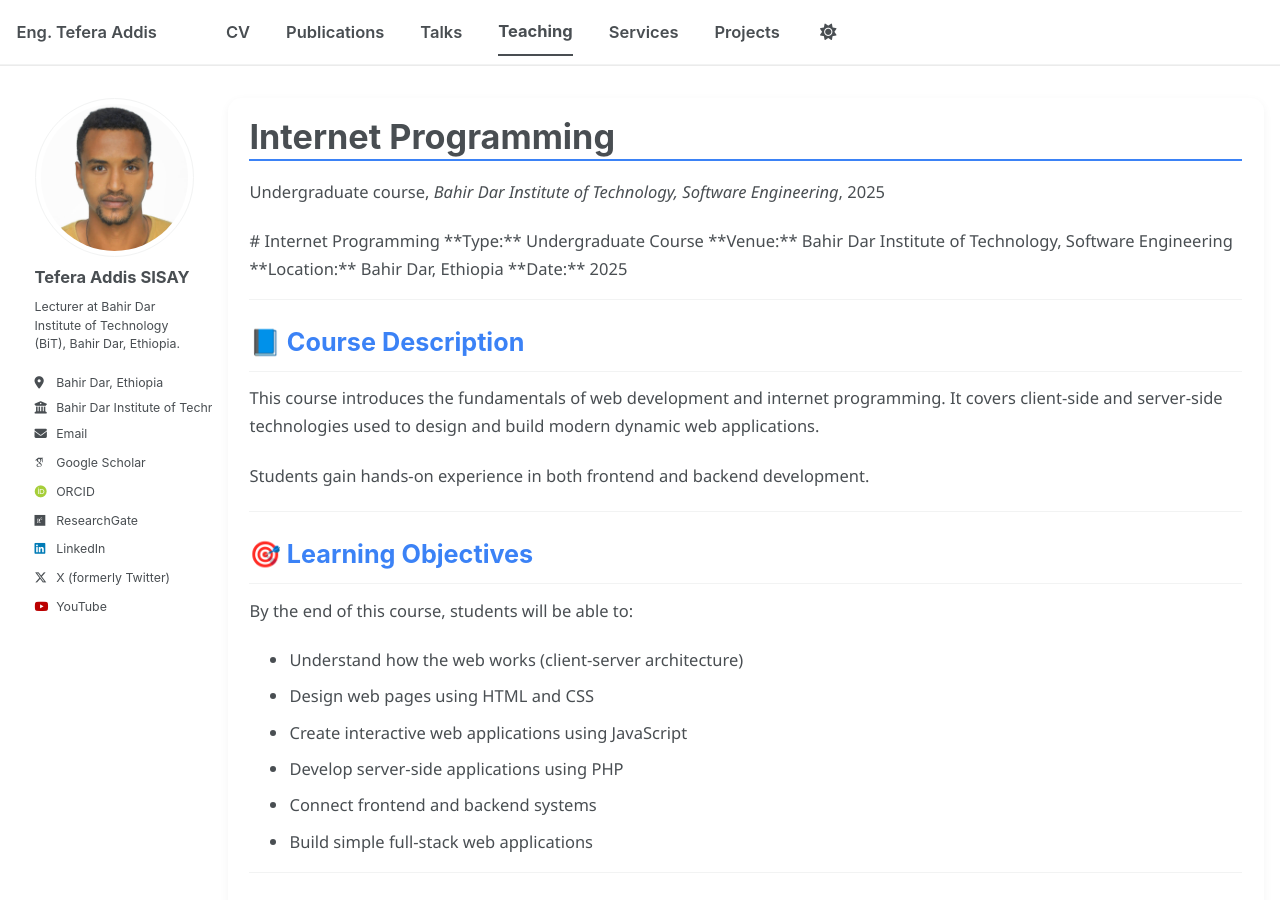
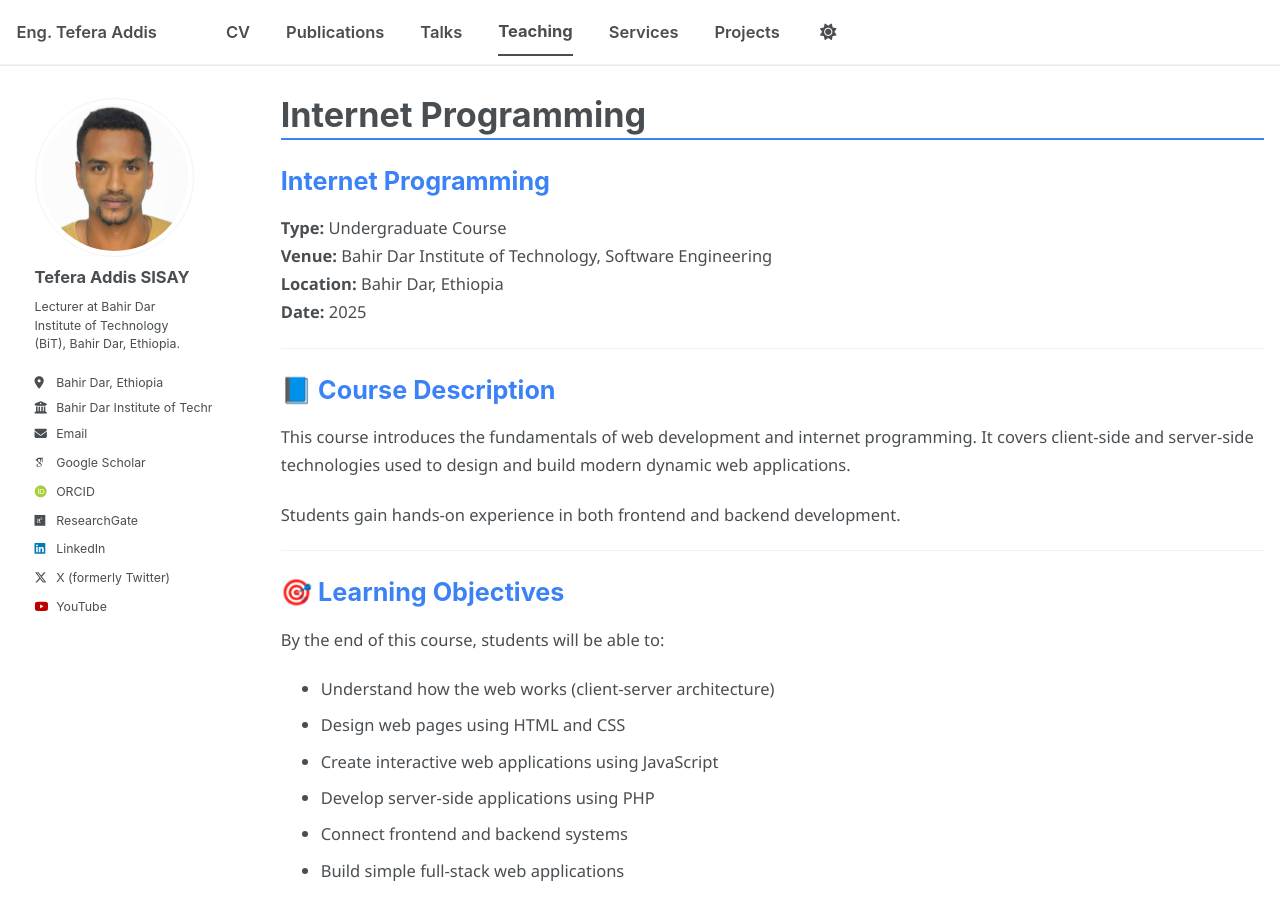
Before and after one commit to tefera-addis-sisay/tefera-addis-sisay.github.io, a Jekyll site: the page built from _teaching/internet-programming.md, in a window 1280 px wide and 900 px high. Built offline with Jekyll 4.4.1, drawn with Linux system fonts in a browser that asks for light colours; some web fonts are replaced; a script bundle is joined from its source files by our own code; library files that are not in the unit come from our copies; some of the changed lines change nothing that is shown.

Commit message:
Update internet-programming.md

```diff
--- a/_teaching/internet-programming.md
+++ b/_teaching/internet-programming.md
@@ -6,20 +6,16 @@ permalink: /teaching/internet-programming/
 venue: "Bahir Dar Institute of Technology, Software Engineering"
 date: 2025-09-01
 location: "Bahir Dar, Ethiopia"
-layout: single
+layout: archive
 author_profile: true
 ---
 
-<div class="course-header">
-
-# Internet Programming
+## Internet Programming
 
 **Type:** Undergraduate Course
 **Venue:** Bahir Dar Institute of Technology, Software Engineering
 **Location:** Bahir Dar, Ethiopia
 **Date:** 2025
-
-</div>
 
 ---
 
```
